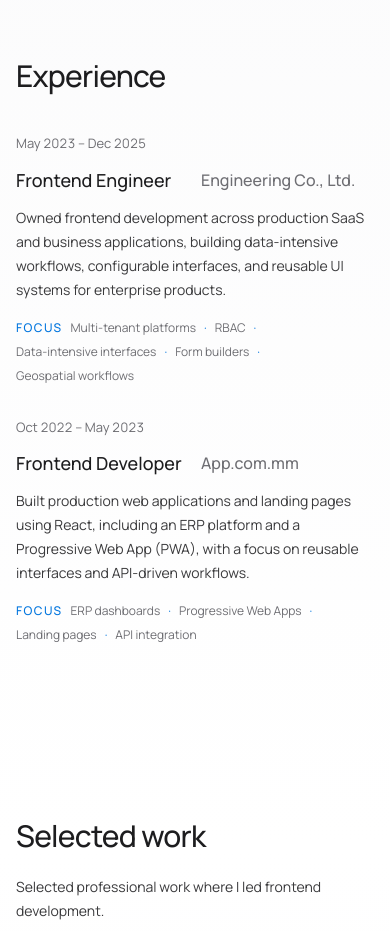
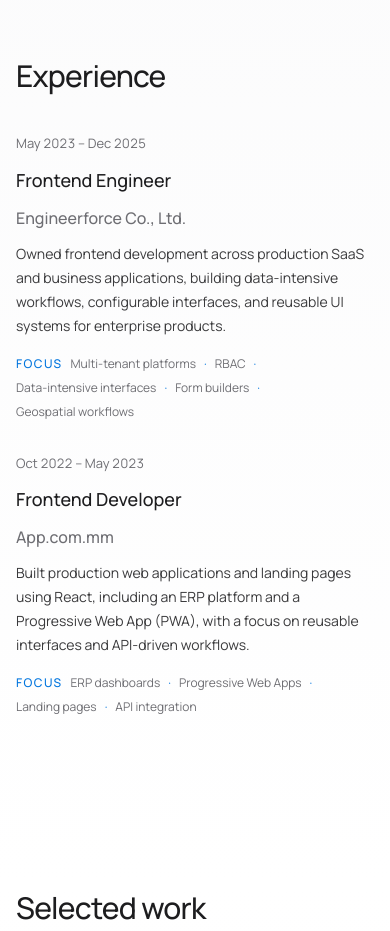
Before and after one commit to zawhlyanhtet/portfolio, a React (Vite) app: page / in a window 390 px wide. Shown: the part 1680-2611 px from the top of the page. Built offline with nearby package versions, Linux system fonts and the light colour scheme.

Commit message:
Update resume and experience layout

```diff
--- a/src/scenes/home/contents.js
+++ b/src/scenes/home/contents.js
@@ -8,7 +8,7 @@ const heroProof = [
 
 const experience = [
   {
-    company: "Engineering Co., Ltd.",
+    company: "Engineerforce Co., Ltd.",
     title: "Frontend Engineer",
     period: "May 2023 – Dec 2025",
     summary:
--- a/src/scenes/home/sections/Experience/ExperienceSection.jsx
+++ b/src/scenes/home/sections/Experience/ExperienceSection.jsx
@@ -11,21 +11,21 @@ export default function ExperienceSection() {
           {experience.map((role) => (
             <article
               key={role.company}
-              className="grid grid-cols-2 gap-x-3 gap-y-3 md:grid-cols-[minmax(0,0.45fr)_minmax(0,1.3fr)_minmax(0,0.62fr)] lg:grid-cols-[minmax(0,0.4fr)_minmax(0,1.2fr)_minmax(0,0.4fr)] md:gap-x-0 md:gap-y-6"
+              className="grid gap-y-3 md:grid-cols-[minmax(9.5rem,0.55fr)_minmax(0,1.3fr)_minmax(0,0.64fr)] md:gap-x-0 md:gap-y-6 lg:grid-cols-[minmax(0,0.4fr)_minmax(0,1.2fr)_minmax(0,0.4fr)]"
             >
-              <p className="col-span-2 self-center text-[13px] tabular-nums text-muted md:col-span-1">
+              <p className="text-[13px] tabular-nums text-muted md:self-center">
                 {role.period}
               </p>
 
-              <h3 className="self-center text-lg font-medium text-primary">
+              <h3 className="text-lg font-medium text-primary md:self-center">
                 {role.title}
               </h3>
 
-              <p className="self-center text-base font-medium text-muted">
+              <p className="text-base font-medium text-muted md:self-center">
                 {role.company}
               </p>
 
-              <div className="col-span-2 md:col-start-2 md:col-span-2">
+              <div className="md:col-start-2 md:col-span-2">
                 <p className="text-sm leading-6 text-normal md:max-w-2xl lg:max-w-3xl">
                   {role.summary}
                 </p>
@@ -40,7 +40,7 @@ export default function ExperienceSection() {
                     <span key={item}>
                       {item}
                       {index < role.focus.length - 1 && (
-                        <span className="text-accent ml-2" aria-hidden="true">
+                        <span className="ml-2 text-accent" aria-hidden="true">
                           ·
                         </span>
                       )}
```
Also changed, not shown: 1 other file (tests, documents, lock files or other folders).
